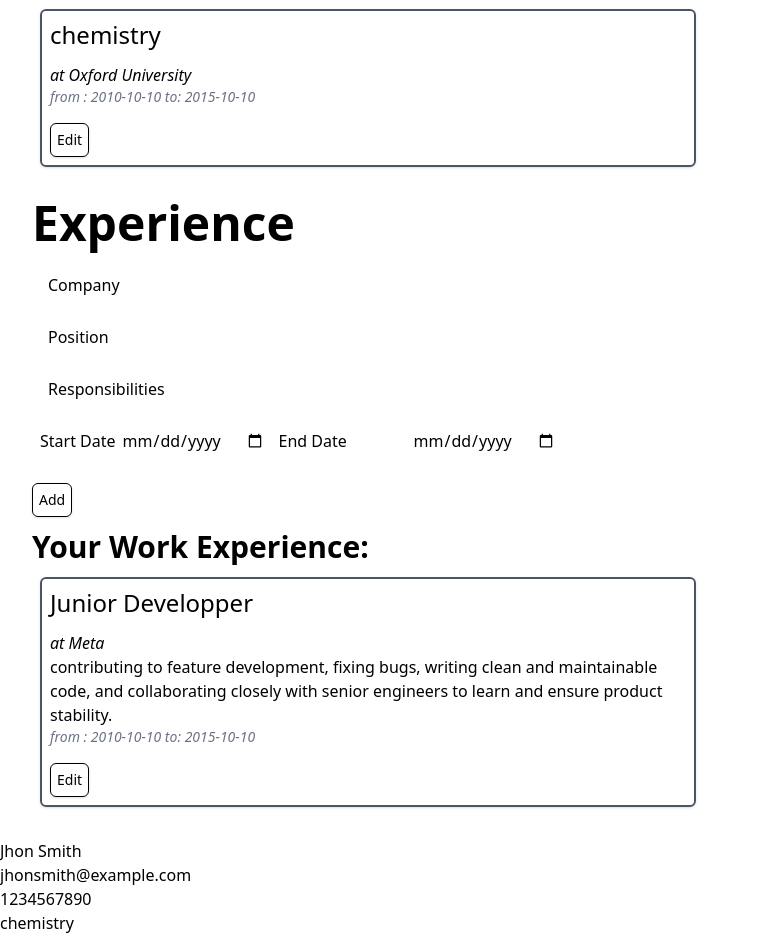
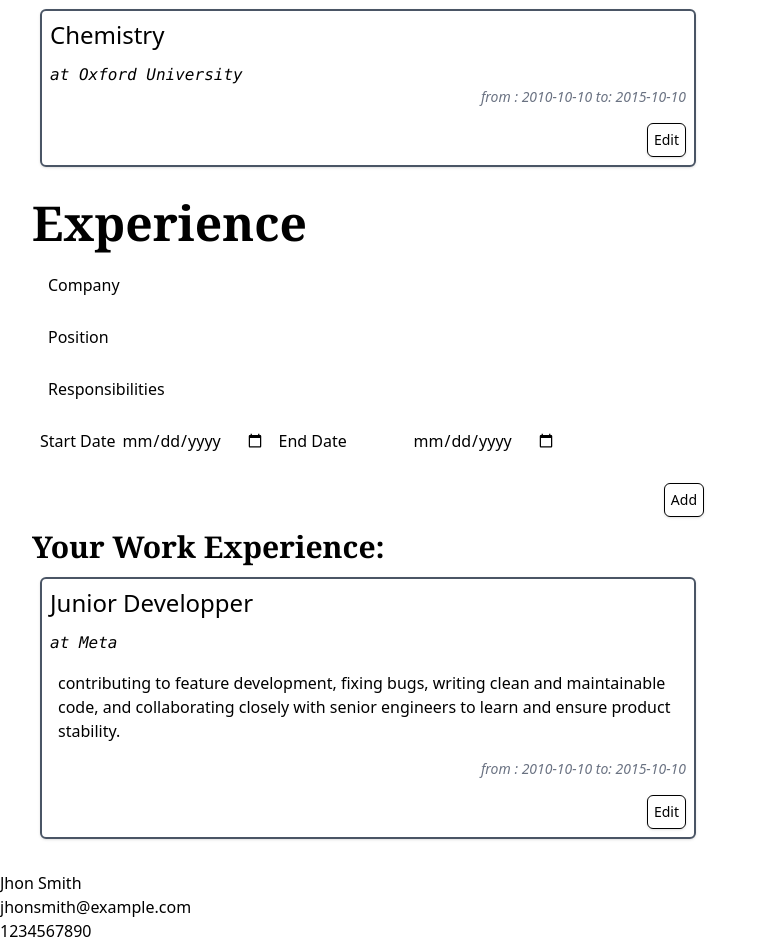
Before and after one commit to Edios44/cv-app, a React (Vite) app: page / in a window 1280 px wide. Shown: the part 597-1536 px from the top of the page, without its empty margins (0-767 px from the left). Built offline with nearby package versions, Linux system fonts and the light colour scheme.

Commit message:
migrated to useContext, fixed output not re-rendering on education and experience change

```diff
--- a/src/App.jsx
+++ b/src/App.jsx
@@ -1,3 +1,4 @@
+import React from "react";
 import { useState } from "react";
 import Input from "./input";
 import Output from "./output";
@@ -30,6 +31,7 @@ class ExperienceCreator {
   }
 }
 
+export const EducationContext = React.createContext();
 export default function App() {
   const [fullName, setFullName] = useState("Jhon Smith");
   const [email, setEmail] = useState("jhonsmith@example.com");
@@ -37,7 +39,7 @@ export default function App() {
 
   const exampleSchool = new EducationCreator(
     "Oxford University",
-    "chemistry",
+    "Chemistry",
     "2010-10-10",
     "2015-10-10",
     1000,
@@ -92,47 +94,50 @@ export default function App() {
   }
   function editEducation(e, setShowForm) {
     e.preventDefault();
-    const editedItem = education.find((edu) => edu.id == e.target.id);
-    editedItem.school = e.target.elements.school.value;
-    editedItem.degree = e.target.elements.degree.value;
-    editedItem.educationStart = e.target.elements.educationStart.value;
-    editedItem.educationEnd = e.target.elements.educationEnd.value;
+    const editedItem = education.findIndex((edu) => edu.id == e.target.id);
+    const clone = [...education];
+    clone[editedItem].school = e.target.elements.school.value;
+    clone[editedItem].degree = e.target.elements.degree.value;
+    clone[editedItem].educationStart = e.target.elements.educationStart.value;
+    clone[editedItem].educationEnd = e.target.elements.educationEnd.value;
+    setEducation(clone);
     setShowForm(null);
   }
   function editExperience(e, setShowForm) {
     e.preventDefault();
-    const editedItem = experience.find((exp) => exp.id == e.target.id);
-    editedItem.company = e.target.elements.company.value;
-    editedItem.position = e.target.elements.position.value;
-    editedItem.responsibilities = e.target.elements.responsibilities.value;
-    editedItem.experienceStart = e.target.elements.experienceStart.value;
-    editedItem.experienceEnd = e.target.elements.experienceEnd.value;
+    const editedItem = experience.findIndex((exp) => exp.id == e.target.id);
+    const clone = [...experience];
+    clone[editedItem].company = e.target.elements.company.value;
+    clone[editedItem].position = e.target.elements.position.value;
+    clone[editedItem].responsibilities =
+      e.target.elements.responsibilities.value;
+    clone[editedItem].experienceStart = e.target.elements.experienceStart.value;
+    clone[editedItem].experienceEnd = e.target.elements.experienceEnd.value;
+    setExperience(clone);
     setShowForm(null);
   }
 
   return (
     <>
-      <Input
-        setFullName={setFullName}
-        setEmail={setEmail}
-        setPhone={setPhone}
-        name={fullName}
-        email={email}
-        phone={phone}
-        education={education}
-        addEducation={addEducation}
-        editEducation={editEducation}
-        experience={experience}
-        addExperience={addExperience}
-        editExperience={editExperience}
-      />
-      <Output
-        fullName={fullName}
-        email={email}
-        phone={phone}
-        education={education}
-        experience={experience}
-      />
+      <EducationContext.Provider
+        value={{
+          setFullName,
+          setEmail,
+          setPhone,
+          fullName,
+          email,
+          phone,
+          education,
+          addEducation,
+          editEducation,
+          experience,
+          addExperience,
+          editExperience,
+        }}
+      >
+        <Input />
+        <Output />
+      </EducationContext.Provider>
     </>
   );
 }
--- a/src/input.jsx
+++ b/src/input.jsx
@@ -1,15 +1,11 @@
 import { useState } from "react";
+import { EducationContext } from "./App";
+import { useContext } from "react";
+import { use } from "react";
 
 //Input Section
-function GeneralInformationForm({
-  setFullName,
-  setEmail,
-  setPhone,
-  name,
-  email,
-  phone,
-  style,
-}) {
+function GeneralInformationForm({ style }) {
+  const values = useContext(EducationContext);
   return (
     <>
       <form>
@@ -22,8 +18,8 @@ function GeneralInformationForm({
             <input
               type="text"
               id="fullName"
-              onChange={(e) => setFullName(e.target.value)}
-              defaultValue={name}
+              onChange={(e) => values.setFullName(e.target.value)}
+              defaultValue={values.fullName}
               className={style.classInput}
             />
           </li>
@@ -34,8 +30,8 @@ function GeneralInformationForm({
             <input
               type="email"
               id="email"
-              onChange={(e) => setEmail(e.target.value)}
-              defaultValue={email}
+              onChange={(e) => values.setEmail(e.target.value)}
+              defaultValue={values.email}
               className={style.classInput}
             />
           </li>
@@ -46,8 +42,8 @@ function GeneralInformationForm({
             <input
               type="tel"
               id="phone"
-              onChange={(e) => setPhone(e.target.value)}
-              defaultValue={phone}
+              onChange={(e) => values.setPhone(e.target.value)}
+              defaultValue={values.phone}
               className={style.classInput}
             />
           </li>
@@ -112,26 +108,30 @@ function EducationForm({
             />
           </li>
         </ul>
+        <div className="flex justify-end">
           <button type="submit" className={style.classBtn}>
             {showForm == null ? "Add" : "Edit"}
           </button>
+        </div>
       </form>
     </>
   );
 }
-function EducationPreview({ education, editEducation, style, style2nd }) {
+function EducationPreview({ style, style2nd }) {
   const [showForm, setShowForm] = useState(null);
-  const educationItems = education.map((edu) => (
+  const values = useContext(EducationContext);
+  const educationItems = values.education.map((edu) => (
     <div key={edu.id} className={style.classContainerSecondary}>
       <h2 className={style.classH3}>{edu.degree}</h2>
-      <div className="">
+      <div className="font-mono">
         <i>at {edu.school}</i>
       </div>
-      <div className="text-sm text-gray-500">
+      <div className="text-sm text-gray-500 flex justify-end">
         <i>
           from : {edu.educationStart} to: {edu.educationEnd}
         </i>
       </div>
+      <div className="flex justify-end">
         <button
           id={edu.id}
           onClick={() =>
@@ -141,9 +141,10 @@ function EducationPreview({ education, editEducation, style, style2nd }) {
         >
           Edit
         </button>
+      </div>
       {showForm == edu.id && (
         <EducationForm
-          educationHandler={editEducation}
+          educationHandler={values.editEducation}
           showForm={showForm}
           id={edu.id}
           setShowForm={setShowForm}
@@ -225,27 +226,31 @@ function ExperienceForm({
             />
           </li>
         </ul>
+        <div className="flex justify-end">
           <button type="submit" className={style.classBtn}>
             {showForm == null ? "Add" : "Edit"}
           </button>
+        </div>
       </form>
     </>
   );
 }
-function ExperiencePreview({ experience, editExperience, style, style2nd }) {
+function ExperiencePreview({ style, style2nd }) {
   const [showForm, setShowForm] = useState(null);
-  const experienceItems = experience.map((exp) => (
+  const values = useContext(EducationContext);
+  const experienceItems = values.experience.map((exp) => (
     <div key={exp.id} className={style.classContainerSecondary}>
       <h3 className={style.classH3}>{exp.position}</h3>
-      <div>
+      <div className="font-mono my-2">
         <i>at {exp.company}</i>
       </div>
-      <p>{exp.responsibilities}</p>
-      <div className="text-sm text-gray-500">
+      <p className="my-4 ml-2">{exp.responsibilities}</p>
+      <div className="text-sm text-gray-500 flex justify-end">
         <i>
           from : {exp.experienceStart} to: {exp.experienceEnd}
         </i>
       </div>
+      <div className="flex justify-end">
         <button
           id={exp.id}
           onClick={() =>
@@ -255,9 +260,10 @@ function ExperiencePreview({ experience, editExperience, style, style2nd }) {
         >
           Edit
         </button>
+      </div>
       {showForm == exp.id && (
         <ExperienceForm
-          experienceHandler={editExperience}
+          experienceHandler={values.editExperience}
           showForm={showForm}
           id={exp.id}
           setShowForm={setShowForm}
@@ -293,9 +299,9 @@ export default function Input({
     "m-4 border-1 border-gray-400 rounded-md p-3 shadow";
   const classContainerSecondary =
     "m-2 border-2 border-gray-600 rounded-md p-2 shadow";
-  const classH1 = "font-extrabold text-5xl mb-3";
-  const classH2 = "font-bold text-3xl mb-3";
-  const classH3 = "font-medium text-2xl mb-3";
+  const classH1 = "font-extrabold font-serif text-5xl mb-3";
+  const classH2 = "font-bold font-serif text-3xl mb-3";
+  const classH3 = "font-medium text-2xl mb-3 ";
   const classUL = "flex flex-col";
   const classLi = "m-2";
   const classLabel = "font-medium mx-2 w-30 inline-block";
@@ -319,19 +325,15 @@ export default function Input({
     classH3,
     classBtn,
   };
+  const values = useContext(EducationContext);
   return (
     <div className="m-8 max-w-2xl">
-      <GeneralInformationForm
-        setFullName={setFullName}
-        setEmail={setEmail}
-        setPhone={setPhone}
-        name={name}
-        email={email}
-        phone={phone}
+      <GeneralInformationForm style={style_input} />
+      <div className="my-8">
+        <EducationForm
+          educationHandler={values.addEducation}
           style={style_input}
         />
-      <div className="my-8">
-        <EducationForm educationHandler={addEducation} style={style_input} />
         <EducationPreview
           education={education}
           editEducation={editEducation}
--- a/src/output.jsx
+++ b/src/output.jsx
@@ -1,14 +1,21 @@
-function GeneralInformation({ fullName, email, phone }) {
+import { EducationContext } from "./App";
+import { useContext } from "react";
+
+function GeneralInformation() {
+  const values = useContext(EducationContext);
   return (
     <>
-      <h1>{fullName}</h1>
-      <div>{email}</div>
-      <div>{phone}</div>
+      <h1>{values.fullName}</h1>
+      <div>{values.email}</div>
+      <div>{values.phone}</div>
     </>
   );
 }
-function CVContent({ education, experience }) {
-  const educationItems = education.map((edu) => (
+
+function CVContent() {
+  const values = useContext(EducationContext);
+
+  const educationItems = values.education.map((edu) => (
     <div key={edu.id}>
       <h2>{edu.degree}</h2>
       <div>at {edu.school}</div>
@@ -17,7 +24,7 @@ function CVContent({ education, experience }) {
       </div>
     </div>
   ));
-  const experienceItems = experience.map((exp) => (
+  const experienceItems = values.experience.map((exp) => (
     <div key={exp.id}>
       <h2>{exp.position}</h2>
       <div>at {exp.company}</div>
@@ -35,17 +42,11 @@ function CVContent({ education, experience }) {
   );
 }
 
-export default function Output({
-  fullName,
-  email,
-  phone,
-  education,
-  experience,
-}) {
+export default function Output() {
   return (
     <>
-      <GeneralInformation fullName={fullName} email={email} phone={phone} />
-      <CVContent education={education} experience={experience} />
+      <GeneralInformation />
+      <CVContent />
     </>
   );
 }
```
Lines whose indentation alone changed are shown as unchanged.
